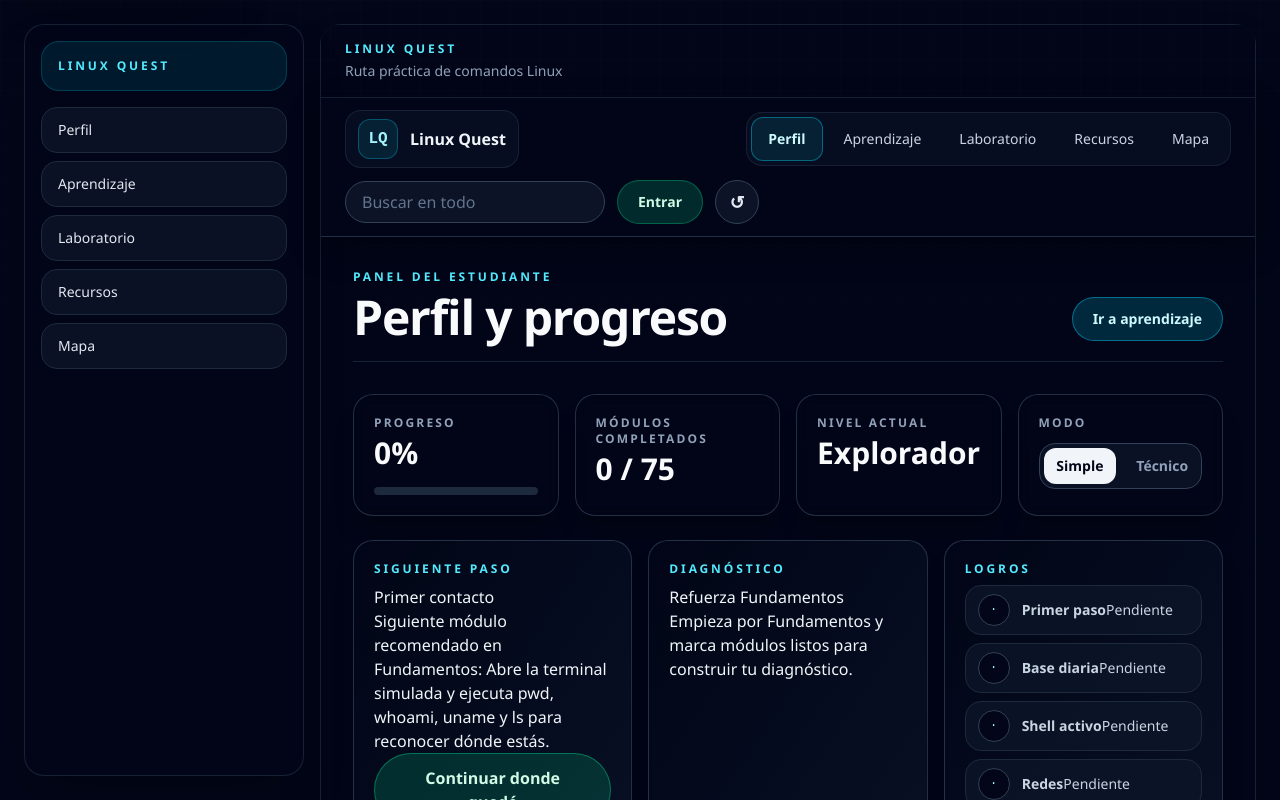
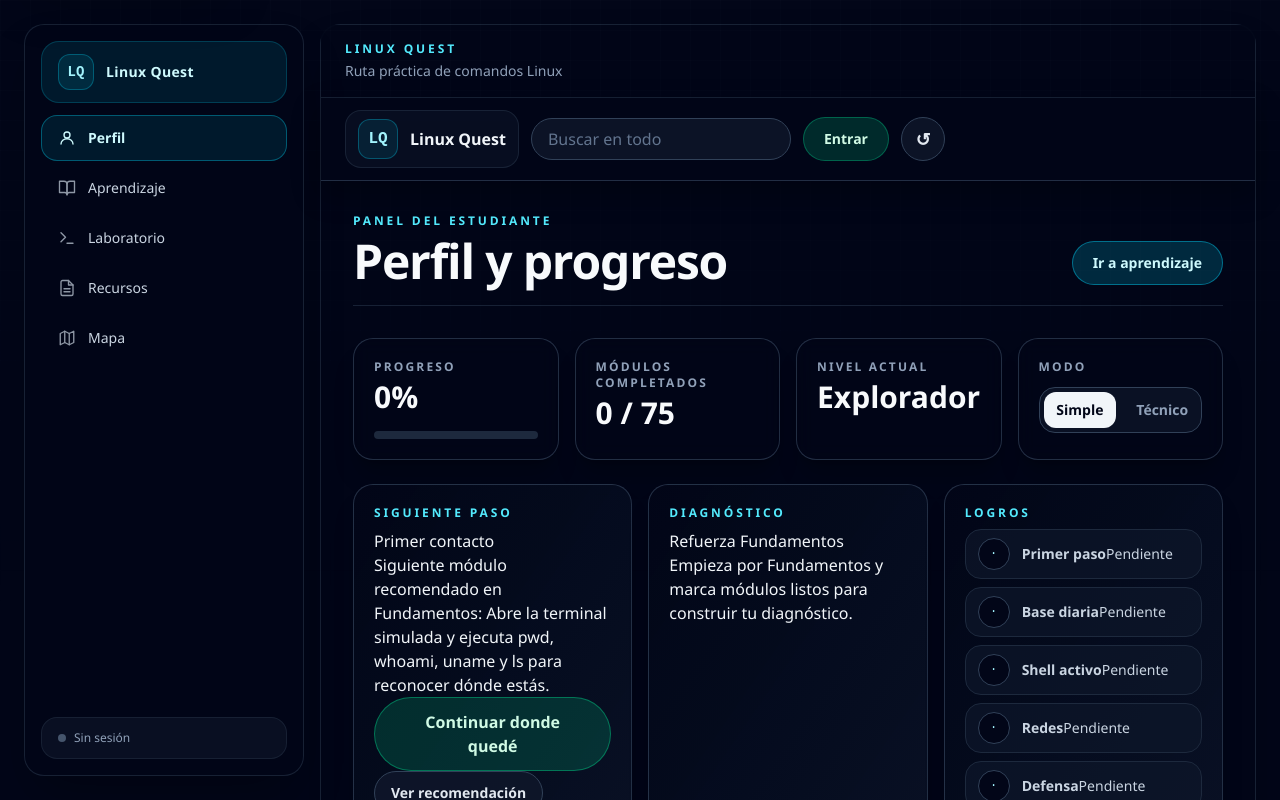
Before and after one commit to sagdev3/aprendelinux, a Next.js app: page / in a window 1280 px wide. Shown: the top 800 px of the page. Built offline with nearby package versions, Linux system fonts and the light colour scheme; no server answers.

Commit message:
ux: replace topnav with vertical sidenav on desktop (lg+)

```diff
--- a/app/globals.css
+++ b/app/globals.css
@@ -84,7 +84,7 @@
            bg-cyan-400/10 font-mono text-cyan-200;
   }
 
-  /* ── Navegación principal ───────────────────────────────────────────────── */
+  /* ── Navegación principal (mobile/tablet) ───────────────────────────────── */
   .topnav {
     @apply ml-auto flex gap-1 overflow-x-auto rounded-2xl border border-slate-800/70
            bg-slate-900/50 p-1;
@@ -103,6 +103,69 @@
 
   .topnav button.active {
     @apply border-cyan-400/40 bg-cyan-400/10 text-cyan-100 font-semibold;
+  }
+
+  /* ── Sidebar vertical (desktop lg+) ─────────────────────────────────────── */
+  .sidenav {
+    @apply rounded-[20px] border border-slate-800/80 bg-slate-950/90
+           p-4 shadow-2xl shadow-black/30 gap-3;
+  }
+
+  .sidenav-brand {
+    @apply flex items-center gap-3 rounded-[18px] border border-cyan-400/20
+           bg-cyan-400/10 px-4 py-3;
+  }
+
+  .sidenav-brand-mark {
+    @apply grid h-9 w-9 shrink-0 place-items-center rounded-xl border border-cyan-400/30
+           bg-cyan-400/10 font-mono text-sm font-bold text-cyan-200;
+  }
+
+  .sidenav-brand-name {
+    @apply text-sm font-semibold text-cyan-100 tracking-wide;
+  }
+
+  .sidenav-nav {
+    @apply flex flex-col gap-1;
+  }
+
+  .sidenav-item {
+    @apply flex w-full items-center gap-3 rounded-2xl border border-transparent
+           bg-transparent px-4 py-3 text-sm font-medium text-slate-300
+           transition-all duration-150 text-left
+           hover:border-slate-700 hover:bg-slate-800/70 hover:text-white
+           focus-visible:outline focus-visible:outline-2 focus-visible:outline-offset-2
+           focus-visible:outline-cyan-400;
+    min-height: 44px;
+  }
+
+  .sidenav-item.active {
+    @apply border-cyan-400/35 bg-cyan-400/10 text-cyan-100 font-semibold;
+  }
+
+  .sidenav-item svg {
+    @apply shrink-0 opacity-70;
+  }
+
+  .sidenav-item.active svg {
+    @apply opacity-100;
+  }
+
+  .sidenav-session {
+    @apply flex items-center gap-2 rounded-2xl border border-slate-800/70
+           bg-slate-900/60 px-4 py-3;
+  }
+
+  .sidenav-session-dot {
+    @apply h-2 w-2 shrink-0 rounded-full bg-slate-600;
+  }
+
+  .sidenav-session-dot.online {
+    @apply bg-emerald-400;
+  }
+
+  .sidenav-session-label {
+    @apply truncate text-xs text-slate-400;
   }
 
   /* ── Buscador global ────────────────────────────────────────────────────── */
--- a/app/page.jsx
+++ b/app/page.jsx
@@ -10,7 +10,7 @@ function Topbar() {
         <span className="brand-mark">LQ</span>
         <span>Linux Quest</span>
       </a>
-      <nav className="topnav" aria-label="Secciones principales">
+      <nav className="topnav lg:hidden" aria-label="Secciones principales">
         <button className="active" type="button" data-view-target="perfil">Perfil</button>
         <button type="button" data-view-target="aprendizaje">Aprendizaje</button>
         <button type="button" data-view-target="laboratorio">Laboratorio</button>
@@ -410,19 +410,55 @@ export default async function Home() {
   return (
     <div className="min-h-screen bg-slate-950 text-slate-100">
       <div className="mx-auto grid min-h-screen max-w-[1800px] gap-4 px-4 py-4 lg:grid-cols-[280px_minmax(0,1fr)] lg:px-6 lg:py-6">
-        {/* Sidebar */}
-        <aside className="hidden rounded-[20px] border border-slate-800/80 bg-slate-950/90 p-4 shadow-2xl shadow-black/30 lg:sticky lg:top-6 lg:block lg:h-[calc(100vh-3rem)]">
-          <div className="flex h-full flex-col gap-4">
-            <div className="rounded-[18px] border border-cyan-400/20 bg-cyan-400/10 p-4">
-              <p className="text-xs font-semibold uppercase tracking-[0.24em] text-cyan-300">Linux Quest</p>
-            </div>
-            <nav className="grid gap-2">
-              <a className="rounded-2xl border border-slate-800 bg-slate-900/70 px-4 py-3 text-sm text-slate-200 transition hover:border-cyan-400/40 hover:bg-slate-800" href="#vista-perfil">Perfil</a>
-              <a className="rounded-2xl border border-slate-800 bg-slate-900/70 px-4 py-3 text-sm text-slate-200 transition hover:border-cyan-400/40 hover:bg-slate-800" href="#vista-aprendizaje">Aprendizaje</a>
-              <a className="rounded-2xl border border-slate-800 bg-slate-900/70 px-4 py-3 text-sm text-slate-200 transition hover:border-cyan-400/40 hover:bg-slate-800" href="#vista-laboratorio">Laboratorio</a>
-              <a className="rounded-2xl border border-slate-800 bg-slate-900/70 px-4 py-3 text-sm text-slate-200 transition hover:border-cyan-400/40 hover:bg-slate-800" href="#vista-recursos">Recursos</a>
-              <a className="rounded-2xl border border-slate-800 bg-slate-900/70 px-4 py-3 text-sm text-slate-200 transition hover:border-cyan-400/40 hover:bg-slate-800" href="#vista-mapa">Mapa</a>
-            </nav>
+        {/* Sidebar — visible solo en lg+; reemplaza al topnav en desktop */}
+        <aside className="sidenav hidden lg:sticky lg:top-6 lg:flex lg:h-[calc(100vh-3rem)] lg:flex-col">
+          {/* Logo / marca */}
+          <div className="sidenav-brand">
+            <span className="sidenav-brand-mark">LQ</span>
+            <span className="sidenav-brand-name">Linux Quest</span>
+          </div>
+
+          {/* Navegación principal — mismos data-view-target que el topnav */}
+          <nav className="sidenav-nav" aria-label="Secciones principales">
+            <button className="sidenav-item active" type="button" data-view-target="perfil">
+              <svg width="18" height="18" viewBox="0 0 24 24" fill="none" stroke="currentColor" strokeWidth="1.8" strokeLinecap="round" strokeLinejoin="round" aria-hidden="true">
+                <circle cx="12" cy="8" r="4"/><path d="M4 20c0-4 3.6-7 8-7s8 3 8 7"/>
+              </svg>
+              <span>Perfil</span>
+            </button>
+            <button className="sidenav-item" type="button" data-view-target="aprendizaje">
+              <svg width="18" height="18" viewBox="0 0 24 24" fill="none" stroke="currentColor" strokeWidth="1.8" strokeLinecap="round" strokeLinejoin="round" aria-hidden="true">
+                <path d="M2 3h6a4 4 0 0 1 4 4v14a3 3 0 0 0-3-3H2z"/><path d="M22 3h-6a4 4 0 0 0-4 4v14a3 3 0 0 1 3-3h7z"/>
+              </svg>
+              <span>Aprendizaje</span>
+            </button>
+            <button className="sidenav-item" type="button" data-view-target="laboratorio">
+              <svg width="18" height="18" viewBox="0 0 24 24" fill="none" stroke="currentColor" strokeWidth="1.8" strokeLinecap="round" strokeLinejoin="round" aria-hidden="true">
+                <polyline points="4 17 10 11 4 5"/><line x1="12" y1="19" x2="20" y2="19"/>
+              </svg>
+              <span>Laboratorio</span>
+            </button>
+            <button className="sidenav-item" type="button" data-view-target="recursos">
+              <svg width="18" height="18" viewBox="0 0 24 24" fill="none" stroke="currentColor" strokeWidth="1.8" strokeLinecap="round" strokeLinejoin="round" aria-hidden="true">
+                <path d="M14 2H6a2 2 0 0 0-2 2v16a2 2 0 0 0 2 2h12a2 2 0 0 0 2-2V8z"/><polyline points="14 2 14 8 20 8"/><line x1="16" y1="13" x2="8" y2="13"/><line x1="16" y1="17" x2="8" y2="17"/>
+              </svg>
+              <span>Recursos</span>
+            </button>
+            <button className="sidenav-item" type="button" data-view-target="mapa">
+              <svg width="18" height="18" viewBox="0 0 24 24" fill="none" stroke="currentColor" strokeWidth="1.8" strokeLinecap="round" strokeLinejoin="round" aria-hidden="true">
+                <polygon points="3 6 9 3 15 6 21 3 21 18 15 21 9 18 3 21"/><line x1="9" y1="3" x2="9" y2="18"/><line x1="15" y1="6" x2="15" y2="21"/>
+              </svg>
+              <span>Mapa</span>
+            </button>
+          </nav>
+
+          {/* Espaciador */}
+          <div className="mt-auto" />
+
+          {/* Indicador de sesión en sidebar */}
+          <div className="sidenav-session">
+            <span className="sidenav-session-dot" />
+            <span className="sidenav-session-label" id="sidenavSessionLabel">Sin sesión</span>
           </div>
         </aside>
 
--- a/public/legacy-script.js
+++ b/public/legacy-script.js
@@ -1455,6 +1455,15 @@ function renderAuth() {
   }
   const topLogoutButton = $("#topLogoutButton");
   if (topLogoutButton) topLogoutButton.classList.toggle("hidden", !currentUser);
+  // Sidebar: indicador de sesión
+  const sidenavDot = document.querySelector(".sidenav-session-dot");
+  const sidenavLabel = $("#sidenavSessionLabel");
+  if (sidenavDot) sidenavDot.classList.toggle("online", Boolean(currentUser));
+  if (sidenavLabel) {
+    sidenavLabel.textContent = currentUser
+      ? currentUser.name
+      : "Sin sesión";
+  }
   renderProfile();
 }
 
```
